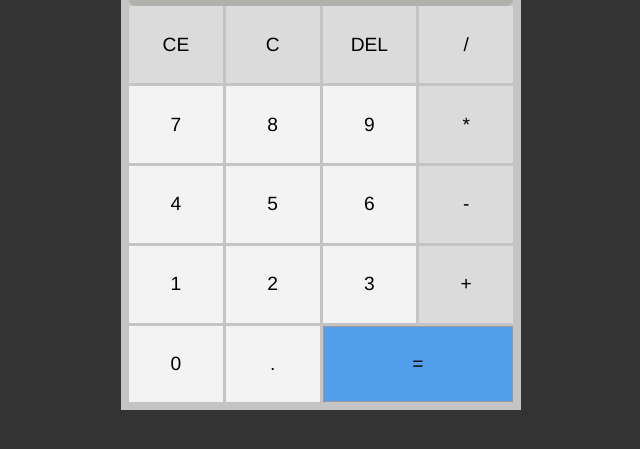
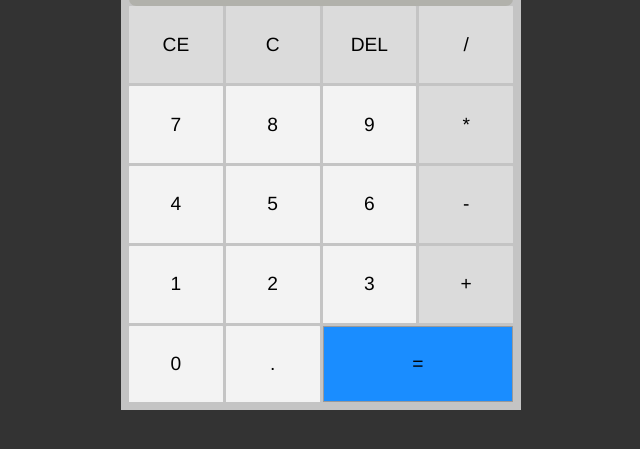
Before and after one commit to czr125/projectCalc, a plain HTML site: page html/index.html in a window 1280 px wide. In both pictures the pointer is over the button 736 px from the left and 530 px from the top of the page. Shown: the part 167-616 px from the top of the page, without its empty margins (319-959 px from the left). Drawn offline with Linux system fonts and the light colour scheme.

Commit message:
style section finished

```diff
--- a/css/style.css
+++ b/css/style.css
@@ -83,3 +83,7 @@ body {
 #buttons-container #equal-btn{
     background-color: #1a8dffab;
 }
+
+#buttons-container #equal-btn:hover{
+    background-color: #1a8dff;
+}
```
